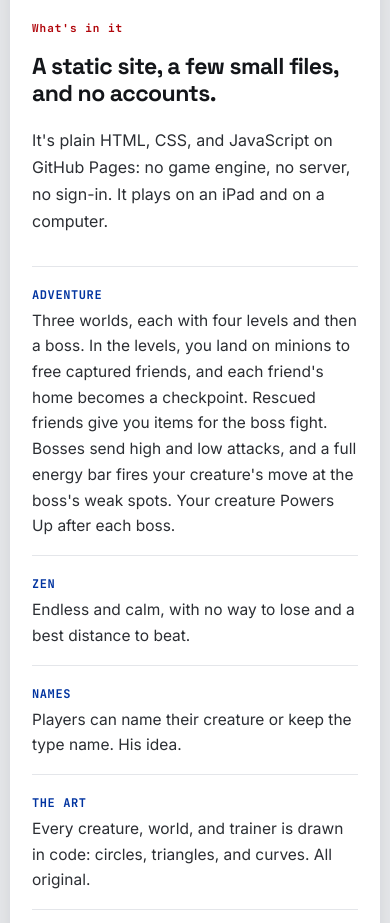
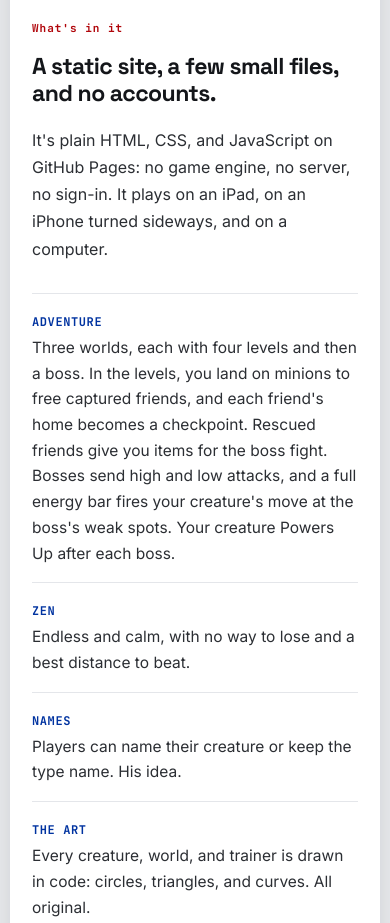
Before and after one commit to daynwj/ai, a plain HTML site: page creature-adventure/index.html in a window 390 px wide. Shown: the part 5580-6503 px from the top of the page. Drawn offline with Linux system fonts and the light colour scheme.

Commit message:
Creature Adventure: note it plays on iPhone in landscape
Co-Authored-By: Claude Opus 5.5 <noreply@anthropic.com>
Claude-Session: https://claude.ai/code/session_0189GTof9NsDtuQzS2FrMMHS

```diff
--- a/creature-adventure/index.html
+++ b/creature-adventure/index.html
@@ -138,7 +138,7 @@
       <div class="sectlabel">What's in it</div>
       <h2>A static site, a few small files, and no accounts.</h2>
       <div class="prose">
-        <p>It's plain HTML, CSS, and JavaScript on GitHub Pages: no game engine, no server, no sign-in. It plays on an iPad and on a computer.</p>
+        <p>It's plain HTML, CSS, and JavaScript on GitHub Pages: no game engine, no server, no sign-in. It plays on an iPad, on an iPhone turned sideways, and on a computer.</p>
       </div>
       <dl class="parts">
         <div><dt>ADVENTURE</dt><dd>Three worlds, each with four levels and then a boss. In the levels, you land on minions to free captured friends, and each friend's home becomes a checkpoint. Rescued friends give you items for the boss fight. Bosses send high and low attacks, and a full energy bar fires your creature's move at the boss's weak spots. Your creature Powers Up after each boss.</dd></div>
```
